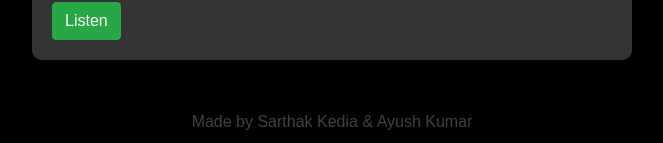
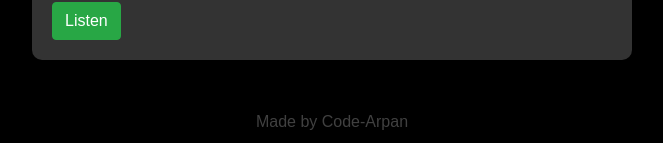
Before and after one commit to Code-Arpan/AI-Translator, a Flask app: template templates/index.html in a window 1280 px wide. Shown: the part 657-800 px from the top of the page, without its empty margins (308-971 px from the left). Run offline with Flask 3, Linux system fonts and the light colour scheme; the template is opened without the code that fills it: most values are stand-ins (such as "Sample title", 1, 10 or a date in 2020); some libraries are stand-ins or nearby versions.

Commit message:
Update index.html

```diff
--- a/templates/index.html
+++ b/templates/index.html
@@ -65,7 +65,7 @@
     </div>
 
     <div class="made-by mt-4 text-center">
-        <p class="mb-0">Made by Sarthak Kedia & Ayush Kumar</p>
+        <p class="mb-0">Made by Code-Arpan</p>
     </div>
 
     <script>
```
